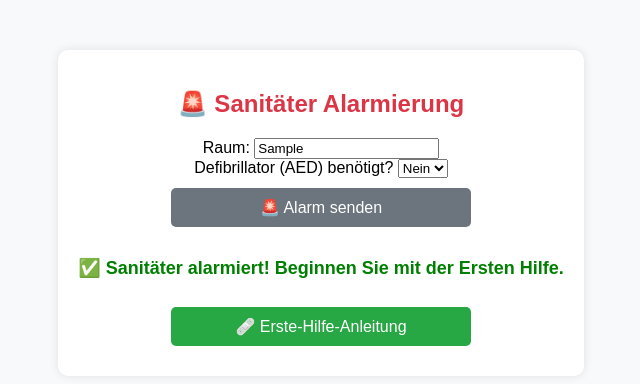
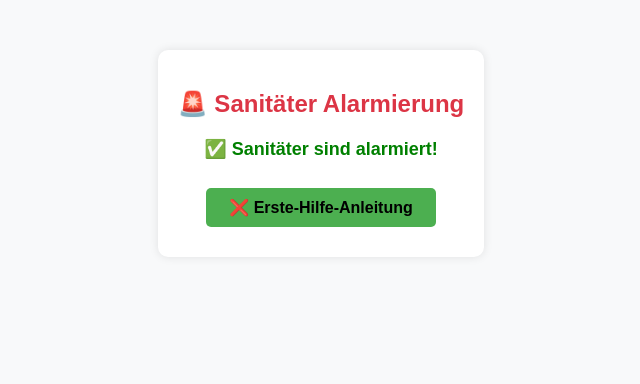
Before and after one commit to korvinlamp/sanitaeter-alarm, a plain HTML site: page index.html in a window 1280 px wide. Both pictures are taken after typing "Sample" into the empty fields and a click on the button "🚨 Alarm senden". Shown: the whole page, without its empty margins (319-959 px from the left). Drawn offline with Linux system fonts and the light colour scheme; no server answers.

Commit message:
Update index.html

```diff
--- a/index.html
+++ b/index.html
@@ -7,15 +7,15 @@
     <style>
         body {
             font-family: Arial, sans-serif;
-            text-align: center;
             margin: 50px;
             background-color: #f8f9fa;
+            text-align: center;
         }
         .container {
             background: white;
             padding: 20px;
             border-radius: 10px;
-            box-shadow: 0px 0px 10px rgba(0, 0, 0, 0.1);
+            box-shadow: 0 0 10px rgba(0,0,0,0.1);
             display: inline-block;
             max-width: 600px;
         }
@@ -23,6 +23,7 @@
             color: #dc3545;
         }
         button {
+            font-weight: bold;
             font-size: 16px;
             margin: 10px;
             padding: 10px;
@@ -33,11 +34,11 @@
             cursor: pointer;
         }
         button.primary {
-            background-color: #28a745;
-            color: white;
+            background-color: #4CAF50;
+            color: black;
         }
         button.primary:hover {
-            background-color: #218838;
+            background-color: #45a049;
         }
         button.secondary {
             background-color: #6c757d;
@@ -45,6 +46,13 @@
         }
         button.secondary:hover {
             background-color: #5a6268;
+        }
+        button.danger {
+            background-color: #dc3545;
+            color: white;
+        }
+        button.danger:hover {
+            background-color: #c82333;
         }
         #response {
             font-weight: bold;
@@ -55,6 +63,20 @@
         .hidden {
             display: none;
         }
+        ul {
+            text-align: left;
+            padding-left: 20px;
+        }
+        .blink {
+            animation: blink 1s infinite;
+            font-weight: bold;
+            color: red;
+        }
+        @keyframes blink {
+            0% { opacity: 1; }
+            50% { opacity: 0; }
+            100% { opacity: 1; }
+        }
     </style>
 </head>
 <body>
@@ -64,7 +86,7 @@
 
     <form id="alarmForm">
         <label for="raum">Raum:</label>
-        <input type="text" id="raum" placeholder="z. B. N01" required><br>
+        <input type="text" id="raum" placeholder="z. B. N01" required><br>
 
         <label for="aed">Defibrillator (AED) benötigt?</label>
         <select id="aed">
@@ -72,11 +94,13 @@
             <option value="Ja">Ja</option>
         </select><br>
 
-        <button type="submit" class="secondary">🚨 Alarm senden</button>
+        <button type="submit" class="danger">🚨 Alarm senden</button>
     </form>
 
-    <p id="response"></p>
-    <button id="startGuide" class="primary hidden">🩹 Erste-Hilfe-Anleitung</button>
+    <div id="postAlarm" class="hidden">
+        <p id="response">✅ Sanitäter sind alarmiert!</p>
+        <button id="startGuide" class="primary">❌ Erste-Hilfe-Anleitung</button>
+    </div>
 
     <div id="guide" class="hidden">
         <h3 id="stepTitle"></h3>
@@ -88,13 +112,13 @@
 
 <script>
     const guideSteps = [
-        { id: "start", title: "Eigenschutz beachten", options: [{ text: "Weiter", next: "ansprechen" }] },
+        { id: "start", title: "Eigenschutz beachten!", options: [{ text: "Weiter", next: "ansprechen" }] },
         {
             id: "ansprechen",
             title: "Reagiert der Patient auf Ansprechen? Anfassen?",
             options: [
                 { text: "Ja, er reagiert", next: "reagiert" },
-                { text: "Nein, er reagiert nicht", next: "atmenPruefen" }
+                { text: "NEIN, er reagiert NICHT", next: "atmenPruefen" }
             ]
         },
         {
@@ -111,51 +135,53 @@
         {
             id: "atmenPruefen",
             title: "Prüfe 10 Sekunden, ob der Patient atmet.",
+            content: `<ul>
+                <li>Patient liegt auf dem Rücken</li>
+                <li>Oberkörper ist entkleidet</li>
+                <li>Kopf ist überstreckt</li>
+            </ul>`,
             options: [
-                { text: "Ja, der Patient atmet", next: "seitenlage" },
-                { text: "Nein, der Patient atmet nicht", next: "notruf" }
+                { text: "JA, der Patient atmet", next: "seitenlage" },
+                { text: "NEIN, der Patient atmet NICHT", next: "notruf" }
             ]
         },
         {
             id: "notruf",
             title: "Lasse den Notruf unter 112 absetzen und lasse den Defibrillator (AED) holen.",
-            options: [{ text: "Weiter", next: "wiederbelebung" }]
-        },
-        {
-            id: "wiederbelebung",
-            title: "Starte Wiederbelebung",
-            content: `<ul>
-                <li>Patient liegt auf dem Rücken und Oberkörper ist frei</li>
-            </ul>`,
             options: [{ text: "Weiter", next: "druckpunkt" }]
         },
         {
             id: "druckpunkt",
             title: "Druckpunkt: mittig, zwischen den Brustwarzen",
             content: `<ul>
-                <li>30x 5 cm tief eindrücken + vollständig entlasten</li>
-                <li>2x beatmen: Kopf überstrecken, Nase zuhalten, je 2 Sekunden in den Mund beatmen</li>
-            </ul><p>(Defibrillator anschalten + Anweisungen folgen)</p>`,
+                <li><strong>30x</strong> 5 cm tief eindrücken + vollständig entlasten</li>
+                <li><strong>2x</strong> für jeweils 2 Sekunden beatmen: Kopf überstrecken, Nase zuhalten, in den Mund beatmen</li>
+                <li>(Defibrillator EINSCHALTEN + Anweisungen folgen)</li>
+            </ul>`,
             options: []
         },
         {
             id: "seitenlage",
             title: "Lege den Patienten in die stabile Seitenlage.",
-            options: [{ text: "Weiter", next: "notruf2" }]
+            options: [{ text: "Weiter", next: "timer" }]
         },
         {
-            id: "notruf2",
-            title: "Lasse den Notruf unter 112 absetzen und lasse den Defibrillator (AED) holen.",
-            options: [{ text: "Weiter", next: "atmungPruefen" }]
+            id: "timer",
+            title: "Prüfe die Atmung alle 3 Minuten.",
+            content: `<p id="countdown">⏳ Timer läuft: 3:00</p>`,
+            options: []
         },
         {
-            id: "atmungPruefen",
-            title: "Alle drei Minuten Atmung erneut prüfen.",
-            options: []
+            id: "atmungCheck",
+            title: "<span class='blink'>ATEMUNG ÜBERPRÜFEN</span>",
+            options: [
+                { text: "Atmung überprüfen", next: "atmenPruefen" }
+            ]
         }
     ];
 
     let stepHistory = [];
+    let countdownInterval;
 
     const guide = document.getElementById("guide");
     const stepTitle = document.getElementById("stepTitle");
@@ -164,10 +190,11 @@
     const backBtn = document.getElementById("backBtn");
 
     function showStep(stepId) {
+        clearInterval(countdownInterval);
         const step = guideSteps.find(s => s.id === stepId);
         if (!step) return;
 
-        stepTitle.innerText = step.title;
+        stepTitle.innerHTML = step.title;
         stepContent.innerHTML = step.content || "";
         stepActions.innerHTML = "";
 
@@ -183,6 +210,24 @@
         });
 
         backBtn.classList.toggle("hidden", stepHistory.length === 0);
+
+        if (stepId === "timer") {
+            startCountdown(180); // 3 Minuten
+        }
+    }
+
+    function startCountdown(seconds) {
+        const display = document.getElementById("countdown");
+        countdownInterval = setInterval(() => {
+            const min = Math.floor(seconds / 60);
+            const sec = seconds % 60;
+            display.textContent = `⏳ Timer läuft: ${min}:${sec < 10 ? '0' : ''}${sec}`;
+            if (seconds <= 0) {
+                clearInterval(countdownInterval);
+                showStep("atmungCheck");
+            }
+            seconds--;
+        }, 1000);
     }
 
     backBtn.addEventListener("click", () => {
@@ -193,25 +238,21 @@
     document.getElementById("alarmForm").addEventListener("submit", function(event) {
         event.preventDefault();
 
-        var raum = document.getElementById("raum").value;
-        var aed = document.getElementById("aed").value;
+        const raum = document.getElementById("raum").value;
+        const aed = document.getElementById("aed").value;
 
-        var url = "https://maker.ifttt.com/trigger/sanitaeter-alarm/with/key/cCSCnLcOR4Lqjv_YDsEOYr" +
-                  "?value1=" + encodeURIComponent(raum) +
-                  "&value2=" + encodeURIComponent(aed);
+        const url = "https://maker.ifttt.com/trigger/sanitaeter-alarm/with/key/cCSCnLcOR4Lqjv_YDsEOYr" +
+                    "?value1=" + encodeURIComponent(raum) +
+                    "&value2=" + encodeURIComponent(aed);
 
         fetch(url)
-            .then(response => {
-                if (!response.ok) throw new Error("Fehler beim Senden.");
-                return response.text();
-            })
             .then(() => {
-                document.getElementById("response").innerText = "✅ Sanitäter alarmiert! Beginnen Sie mit der Ersten Hilfe.";
-                document.getElementById("startGuide").classList.remove("hidden");
+                document.getElementById("alarmForm").classList.add("hidden");
+                document.getElementById("postAlarm").classList.remove("hidden");
             })
             .catch(() => {
-                document.getElementById("response").innerText = "✅ Sanitäter alarmiert! Beginnen Sie mit der Ersten Hilfe.";
-                document.getElementById("startGuide").classList.remove("hidden");
+                document.getElementById("alarmForm").classList.add("hidden");
+                document.getElementById("postAlarm").classList.remove("hidden");
             });
     });
 
```
